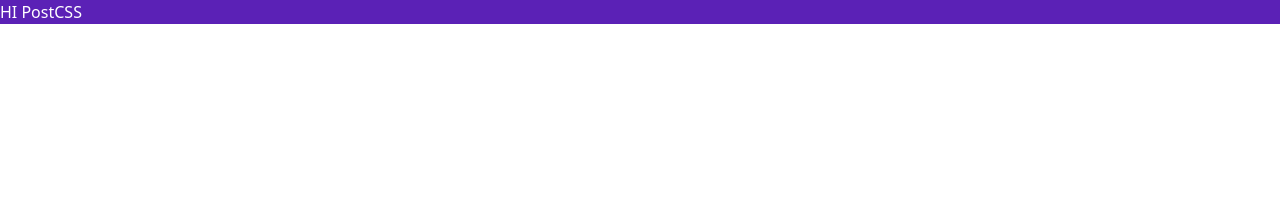
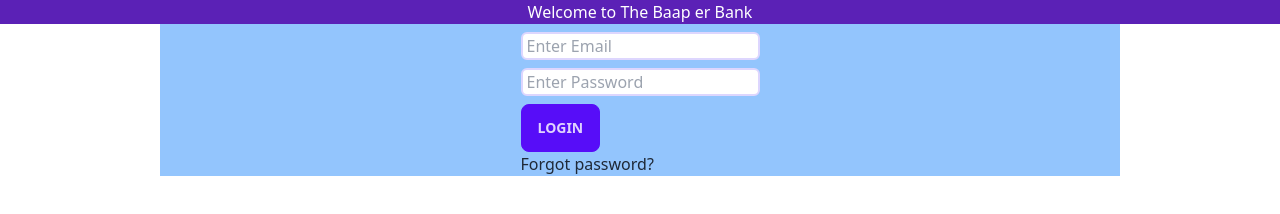
Before and after one commit to NFRIDOY/Baap-er-Bank, a website built with Vite: page index.html in a window 1280 px wide. Built offline with nearby package versions, Linux system fonts and the light colour scheme.

Commit message:
daisyUI npm added with plagin

```diff
--- a/index.html
+++ b/index.html
@@ -1,12 +1,33 @@
 <!DOCTYPE html>
-<html lang="en">
+<html lang="en" data-theme="light">
+
 <head>
     <meta charset="UTF-8">
     <meta name="viewport" content="width=device-width, initial-scale=1.0">
     <title>TailwindPostCSS</title>
     <link rel="stylesheet" href="style.css">
 </head>
+
 <body>
-    <h1 class="bg-violet-800 text-white">HI PostCSS</h1>
+    <div>
+        <h1 class="bg-violet-800 text-white text-center">Welcome to The Baap er Bank</h1>
+        <div class="flex flex-col items-center mt-">
+            <div class="bg-blue-300 w-3/4  flex flex-col justify-center items-center ">
+                <div>
+                    <input class=" border-2 border-violet-200 rounded-md pl-1 mt-2" type="text"
+                        placeholder="Enter Email">
+                    <br>
+                    <input class=" border-2 border-violet-200 rounded-md pl-1 mt-2 mb-2" type="password"
+                        placeholder="Enter Password">
+                        <br>
+                    <button onclick="" class="btn btn-primary ">Login</button>
+                    <br>
+                    <a href="#">Forgot password?</a></p>
+                </div>
+            </div>
+        </div>
+    </div>
+
 </body>
+
 </html>
--- a/package.json
+++ b/package.json
@@ -10,9 +10,10 @@
   "author": "",
   "license": "ISC",
   "devDependencies": {
-    "autoprefixer": "^10.4.14",
+    "autoprefixer": "^10.4.15",
+    "daisyui": "^3.5.1",
     "postcss": "^8.4.27",
     "tailwindcss": "^3.3.3",
-    "vite": "^4.4.7"
+    "vite": "^4.4.9"
   }
 }
--- a/tailwind.config.js
+++ b/tailwind.config.js
@@ -5,4 +5,5 @@ module.exports = {
     extend: {},
   },
   plugins: [],
+  plugins: [require("daisyui")],
 }
```
Also changed, not shown: 1 other file.
